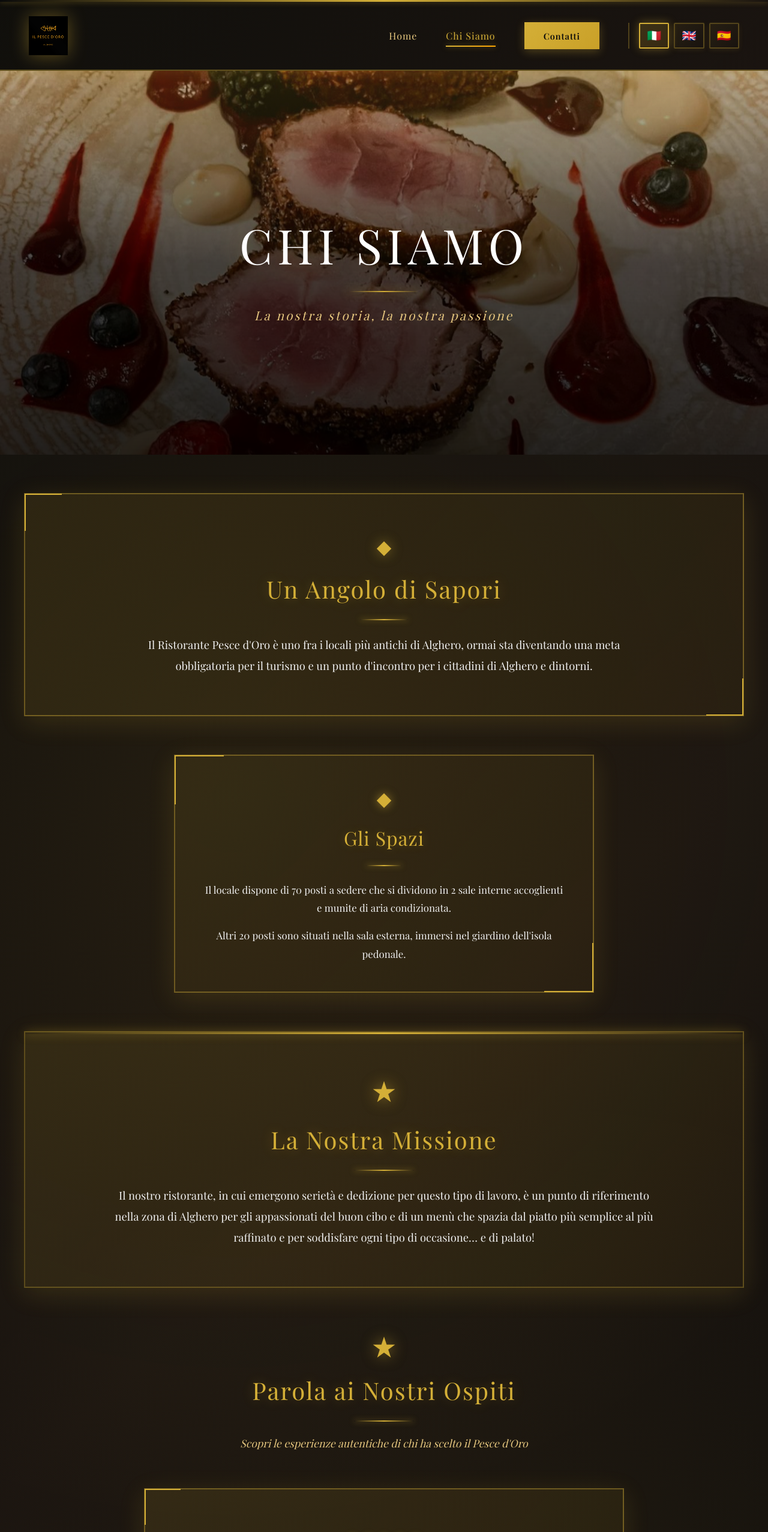
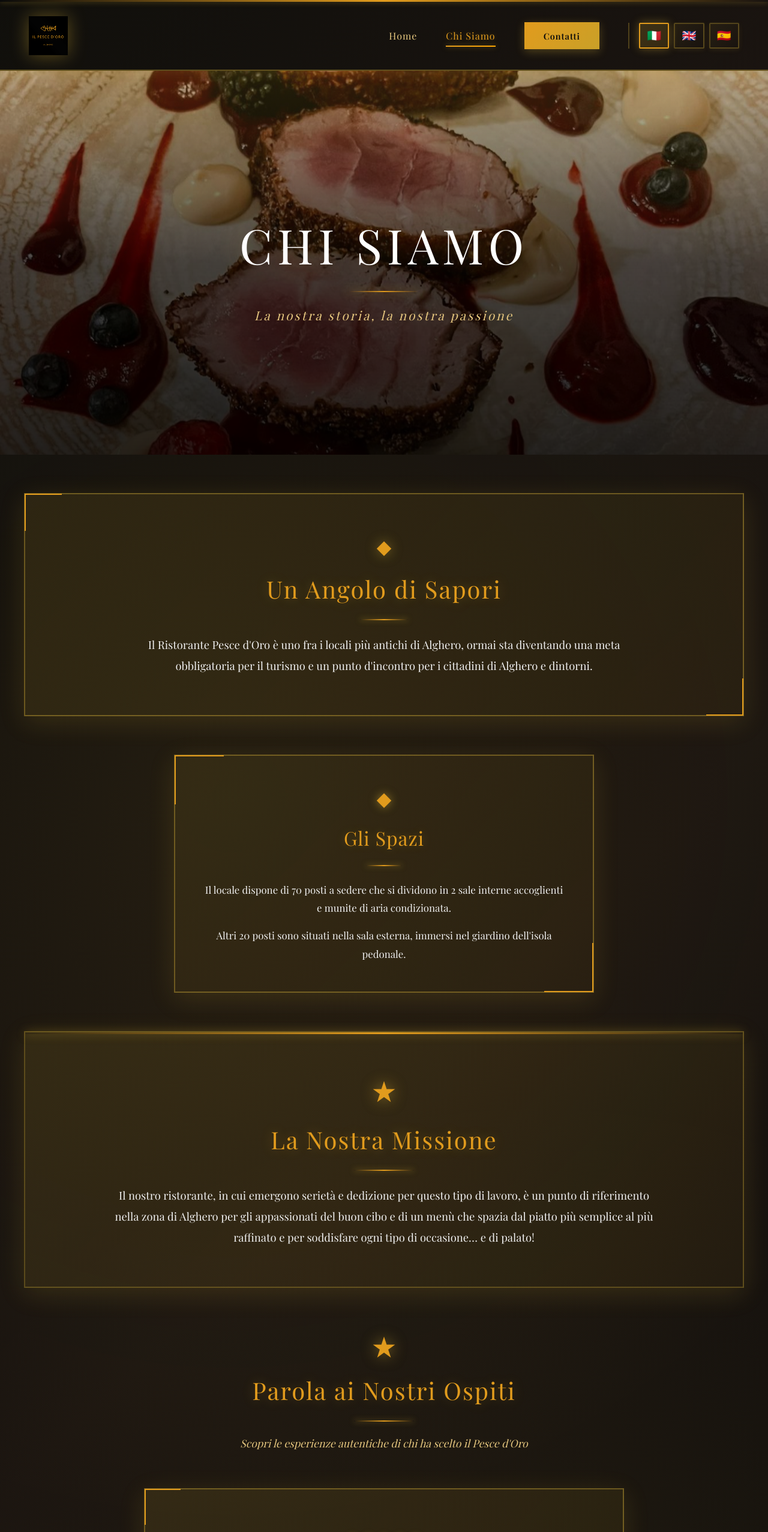
Before and after one commit to gianlucanied/pesce-doro-project, a Vue app: page /about in a window 1280 px wide. Shown: the top 2554 px of the page at 60% size. Built offline with nearby package versions, Linux system fonts and the light colour scheme; a web font is replaced by a local one.

Commit message:
fix: color

```diff
--- a/src/App.vue
+++ b/src/App.vue
@@ -248,7 +248,7 @@ header {
 
 .header-ornament-top {
   height: 3px;
-  background: linear-gradient(90deg, transparent, #d4af37, transparent);
+  background: linear-gradient(90deg, transparent, #e19b1d, transparent);
   box-shadow: 0 0 10px rgba(212, 175, 55, 0.5);
 }
 
@@ -303,13 +303,13 @@ header {
   left: 0;
   width: 0;
   height: 2px;
-  background: linear-gradient(90deg, #d4af37, #ffa500);
+  background: linear-gradient(90deg, #e19b1d, #ffa500);
   transition: width 0.3s ease;
   box-shadow: 0 0 8px rgba(212, 175, 55, 0.5);
 }
 
 .nav-link:hover {
-  color: #d4af37;
+  color: #e19b1d;
   text-shadow: 0 0 10px rgba(212, 175, 55, 0.3);
 }
 
@@ -318,7 +318,7 @@ header {
 }
 
 .nav-link.router-link-active {
-  color: #d4af37;
+  color: #e19b1d;
   text-shadow: 0 0 10px rgba(212, 175, 55, 0.3);
 }
 
@@ -327,7 +327,7 @@ header {
 }
 
 .btn-prenota {
-  background: linear-gradient(135deg, #d4af37, #c9a028);
+  background: linear-gradient(135deg, #e19b1d, #c9a028);
   color: #0a0a0a;
   padding: 0.8rem 2rem;
   border: none;
@@ -388,14 +388,14 @@ header {
 }
 
 .lang-btn:hover {
-  border-color: #d4af37;
+  border-color: #e19b1d;
   background: linear-gradient(135deg, rgba(212, 175, 55, 0.15), rgba(218, 165, 32, 0.1));
   transform: translateY(-2px);
   box-shadow: 0 4px 12px rgba(212, 175, 55, 0.25);
 }
 
 .lang-btn.active {
-  border-color: #d4af37;
+  border-color: #e19b1d;
   background: linear-gradient(135deg, rgba(212, 175, 55, 0.2), rgba(218, 165, 32, 0.15));
   box-shadow: 0 0 15px rgba(212, 175, 55, 0.4);
 }
@@ -428,15 +428,15 @@ header {
 
 .mobile-lang-btn:hover {
   background: linear-gradient(135deg, rgba(212, 175, 55, 0.1), transparent);
-  color: #d4af37;
+  color: #e19b1d;
   padding-left: 3.5rem;
   text-shadow: 0 0 8px rgba(212, 175, 55, 0.3);
 }
 
 .mobile-lang-btn.active {
   background: linear-gradient(135deg, rgba(212, 175, 55, 0.15), rgba(218, 165, 32, 0.08));
-  color: #d4af37;
-  border-left: 4px solid #d4af37;
+  color: #e19b1d;
+  border-left: 4px solid #e19b1d;
   box-shadow: inset 0 0 15px rgba(212, 175, 55, 0.2);
 }
 
@@ -454,7 +454,7 @@ header {
 .mobile-menu-btn span {
   width: 28px;
   height: 2px;
-  background: linear-gradient(90deg, #d4af37, #ffa500);
+  background: linear-gradient(90deg, #e19b1d, #ffa500);
   transition: all 0.3s ease;
   box-shadow: 0 0 5px rgba(212, 175, 55, 0.4);
 }
@@ -499,15 +499,15 @@ header {
 
 .mobile-nav-link:hover {
   background: linear-gradient(135deg, rgba(212, 175, 55, 0.1), transparent);
-  color: #d4af37;
+  color: #e19b1d;
   padding-left: 3.5rem;
   text-shadow: 0 0 8px rgba(212, 175, 55, 0.3);
 }
 
 .mobile-nav-link.router-link-active {
   background: linear-gradient(135deg, rgba(212, 175, 55, 0.15), rgba(218, 165, 32, 0.08));
-  color: #d4af37;
-  border-left: 4px solid #d4af37;
+  color: #e19b1d;
+  border-left: 4px solid #e19b1d;
 }
 
 /* ==================== MAIN ==================== */
@@ -540,7 +540,7 @@ footer::before {
 
 .footer-ornament {
   text-align: center;
-  color: #d4af37;
+  color: #e19b1d;
   font-size: 2rem;
   padding: 2rem 0 1rem;
   opacity: 1;
@@ -585,7 +585,7 @@ footer::before {
 .footer-divider {
   width: 100px;
   height: 2px;
-  background: linear-gradient(90deg, transparent, #d4af37, transparent);
+  background: linear-gradient(90deg, transparent, #e19b1d, transparent);
   margin: 2rem auto 3rem;
   box-shadow: 0 0 10px rgba(212, 175, 55, 0.5);
 }
@@ -601,7 +601,7 @@ footer::before {
 }
 
 .footer-column h4 {
-  color: #d4af37;
+  color: #e19b1d;
   font-size: 0.95rem;
   margin-bottom: 1rem;
   font-weight: 600;
@@ -612,7 +612,7 @@ footer::before {
 .column-divider {
   width: 40px;
   height: 2px;
-  background: linear-gradient(90deg, #d4af37, transparent);
+  background: linear-gradient(90deg, #e19b1d, transparent);
   margin-bottom: 1.2rem;
   box-shadow: 0 0 8px rgba(212, 175, 55, 0.4);
 }
@@ -629,7 +629,7 @@ footer::before {
 }
 
 .footer-column a:hover {
-  color: #d4af37;
+  color: #e19b1d;
   padding-left: 8px;
   text-shadow: 0 0 8px rgba(212, 175, 55, 0.3);
 }
@@ -647,7 +647,7 @@ footer::before {
 }
 
 .footer-column .closed {
-  color: #d4af37;
+  color: #e19b1d;
   font-style: italic;
   margin-top: 0.8rem;
   font-size: 0.85rem;
@@ -666,7 +666,7 @@ footer::before {
 }
 
 .social-link {
-  color: #d4af37;
+  color: #e19b1d;
   width: 38px;
   height: 38px;
   display: flex;
@@ -686,13 +686,13 @@ footer::before {
   left: 0;
   right: 0;
   bottom: 0;
-  background: linear-gradient(135deg, #d4af37, #c9a028);
+  background: linear-gradient(135deg, #e19b1d, #c9a028);
   transform: scale(0);
   transition: transform 0.3s ease;
 }
 
 .social-link:hover {
-  border-color: #d4af37;
+  border-color: #e19b1d;
   box-shadow: 0 4px 15px rgba(212, 175, 55, 0.4);
 }
 
--- a/src/views/AboutView.vue
+++ b/src/views/AboutView.vue
@@ -385,7 +385,7 @@ onMounted(() => {
 }
 
 .ornament {
-  color: #d4af37;
+  color: #e19b1d;
   font-size: 3rem;
   margin-bottom: 1rem;
   opacity: 1;
@@ -407,7 +407,7 @@ onMounted(() => {
 .title-divider {
   width: 120px;
   height: 2px;
-  background: linear-gradient(90deg, transparent, #d4af37, transparent);
+  background: linear-gradient(90deg, transparent, #e19b1d, transparent);
   margin: 1.5rem auto;
   box-shadow: 0 0 15px rgba(212, 175, 55, 0.6);
 }
@@ -465,7 +465,7 @@ onMounted(() => {
   position: absolute;
   width: 60px;
   height: 60px;
-  border: 2px solid #d4af37;
+  border: 2px solid #e19b1d;
 }
 
 .intro-card::before {
@@ -483,7 +483,7 @@ onMounted(() => {
 }
 
 .card-ornament {
-  color: #d4af37;
+  color: #e19b1d;
   font-size: 2rem;
   margin-bottom: 1.5rem;
   opacity: 1;
@@ -493,7 +493,7 @@ onMounted(() => {
 .intro-card h2 {
   font-family: 'Playfair Display', Georgia, serif;
   font-size: 2.5rem;
-  color: #d4af37;
+  color: #e19b1d;
   font-weight: 400;
   margin-bottom: 1.5rem;
   letter-spacing: 2px;
@@ -503,7 +503,7 @@ onMounted(() => {
 .text-divider {
   width: 80px;
   height: 2px;
-  background: linear-gradient(90deg, transparent, #d4af37, transparent);
+  background: linear-gradient(90deg, transparent, #e19b1d, transparent);
   margin: 1.5rem auto;
   box-shadow: 0 0 10px rgba(212, 175, 55, 0.5);
 }
@@ -544,8 +544,8 @@ onMounted(() => {
   left: -1px;
   width: 80px;
   height: 80px;
-  border-top: 2px solid #d4af37;
-  border-left: 2px solid #d4af37;
+  border-top: 2px solid #e19b1d;
+  border-left: 2px solid #e19b1d;
 }
 
 .story-block-centered::after {
@@ -555,12 +555,12 @@ onMounted(() => {
   right: -1px;
   width: 80px;
   height: 80px;
-  border-bottom: 2px solid #d4af37;
-  border-right: 2px solid #d4af37;
+  border-bottom: 2px solid #e19b1d;
+  border-right: 2px solid #e19b1d;
 }
 
 .block-number-centered {
-  color: #d4af37;
+  color: #e19b1d;
   font-size: 2rem;
   margin-bottom: 1.5rem;
   opacity: 1;
@@ -570,7 +570,7 @@ onMounted(() => {
 .story-block-centered h3 {
   font-family: 'Playfair Display', Georgia, serif;
   font-size: 2rem;
-  color: #d4af37;
+  color: #e19b1d;
   font-weight: 400;
   margin-bottom: 1.5rem;
   letter-spacing: 1px;
@@ -580,7 +580,7 @@ onMounted(() => {
 .block-divider {
   width: 60px;
   height: 2px;
-  background: linear-gradient(90deg, transparent, #d4af37, transparent);
+  background: linear-gradient(90deg, transparent, #e19b1d, transparent);
   margin: 1.5rem auto;
   box-shadow: 0 0 10px rgba(212, 175, 55, 0.5);
 }
@@ -598,7 +598,7 @@ onMounted(() => {
 }
 
 .story-block-centered :deep(strong) {
-  color: #d4af37;
+  color: #e19b1d;
   font-weight: 500;
   text-shadow: 0 0 10px rgba(212, 175, 55, 0.3);
 }
@@ -626,12 +626,12 @@ onMounted(() => {
   left: 0;
   right: 0;
   height: 3px;
-  background: linear-gradient(90deg, transparent, #d4af37, transparent);
+  background: linear-gradient(90deg, transparent, #e19b1d, transparent);
   box-shadow: 0 0 15px rgba(212, 175, 55, 0.6);
 }
 
 .mission-icon {
-  color: #d4af37;
+  color: #e19b1d;
   font-size: 3rem;
   margin-bottom: 1.5rem;
   opacity: 1;
@@ -641,7 +641,7 @@ onMounted(() => {
 .mission-content h3 {
   font-family: 'Playfair Display', Georgia, serif;
   font-size: 2.5rem;
-  color: #d4af37;
+  color: #e19b1d;
   font-weight: 400;
   margin-bottom: 1.5rem;
   letter-spacing: 2px;
@@ -651,7 +651,7 @@ onMounted(() => {
 .mission-divider {
   width: 100px;
   height: 2px;
-  background: linear-gradient(90deg, transparent, #d4af37, transparent);
+  background: linear-gradient(90deg, transparent, #e19b1d, transparent);
   margin: 1.5rem auto;
   box-shadow: 0 0 10px rgba(212, 175, 55, 0.5);
 }
@@ -686,7 +686,7 @@ onMounted(() => {
 
 .feature-item:hover {
   transform: translateY(-8px);
-  border-color: #d4af37;
+  border-color: #e19b1d;
   box-shadow: 0 15px 40px rgba(212, 175, 55, 0.25);
   background: linear-gradient(135deg, rgba(212, 175, 55, 0.15), rgba(218, 165, 32, 0.08));
 }
@@ -699,7 +699,7 @@ onMounted(() => {
 
 .feature-item h4 {
   font-family: 'Playfair Display', Georgia, serif;
-  color: #d4af37;
+  color: #e19b1d;
   font-size: 1.4rem;
   margin-bottom: 0.8rem;
   font-weight: 500;
@@ -727,7 +727,7 @@ onMounted(() => {
 }
 
 .intro-ornament {
-  color: #d4af37;
+  color: #e19b1d;
   font-size: 3rem;
   margin-bottom: 1rem;
   opacity: 1;
@@ -737,7 +737,7 @@ onMounted(() => {
 .reviews-intro h3 {
   font-family: 'Playfair Display', Georgia, serif;
   font-size: 2.5rem;
-  color: #d4af37;
+  color: #e19b1d;
   font-weight: 400;
   margin-bottom: 1rem;
   letter-spacing: 2px;
@@ -747,7 +747,7 @@ onMounted(() => {
 .intro-line {
   width: 100px;
   height: 2px;
-  background: linear-gradient(90deg, transparent, #d4af37, transparent);
+  background: linear-gradient(90deg, transparent, #e19b1d, transparent);
   margin: 1.5rem auto;
   box-shadow: 0 0 10px rgba(212, 175, 55, 0.5);
 }
@@ -770,7 +770,7 @@ onMounted(() => {
 .carousel-nav {
   background: linear-gradient(135deg, rgba(212, 175, 55, 0.15), rgba(218, 165, 32, 0.1));
   border: 2px solid rgba(212, 175, 55, 0.4);
-  color: #d4af37;
+  color: #e19b1d;
   width: 50px;
   height: 50px;
   border-radius: 50%;
@@ -791,7 +791,7 @@ onMounted(() => {
 
 .carousel-nav:hover {
   background: linear-gradient(135deg, rgba(212, 175, 55, 0.25), rgba(218, 165, 32, 0.15));
-  border-color: #d4af37;
+  border-color: #e19b1d;
   transform: scale(1.1);
   box-shadow: 0 5px 20px rgba(212, 175, 55, 0.4);
 }
@@ -820,7 +820,7 @@ onMounted(() => {
   position: absolute;
   width: 60px;
   height: 60px;
-  border: 2px solid #d4af37;
+  border: 2px solid #e19b1d;
 }
 
 .showcase-border-tl {
@@ -849,7 +849,7 @@ onMounted(() => {
 }
 
 .star-icon {
-  color: #d4af37;
+  color: #e19b1d;
   font-size: 1.5rem;
   text-shadow: 0 0 10px rgba(212, 175, 55, 0.5);
 }
@@ -902,13 +902,13 @@ onMounted(() => {
 .author-line {
   width: 60px;
   height: 2px;
-  background: linear-gradient(90deg, transparent, #d4af37, transparent);
+  background: linear-gradient(90deg, transparent, #e19b1d, transparent);
   margin: 0 auto 1rem;
   box-shadow: 0 0 8px rgba(212, 175, 55, 0.5);
 }
 
 .author-name {
-  color: #d4af37;
+  color: #e19b1d;
   font-size: 1.1rem;
   font-weight: 500;
   margin-bottom: 0.3rem;
@@ -947,8 +947,8 @@ onMounted(() => {
 }
 
 .pagination-dot.active {
-  background: #d4af37;
-  border-color: #d4af37;
+  background: #e19b1d;
+  border-color: #e19b1d;
   transform: scale(1.3);
   box-shadow: 0 0 15px rgba(212, 175, 55, 0.6);
 }
@@ -968,7 +968,7 @@ onMounted(() => {
 }
 
 .stat-score {
-  color: #d4af37;
+  color: #e19b1d;
   font-weight: 600;
   font-size: 1.2rem;
   text-shadow: 0 0 10px rgba(212, 175, 55, 0.3);
@@ -979,7 +979,7 @@ onMounted(() => {
 }
 
 .tripadvisor-cta {
-  color: #d4af37;
+  color: #e19b1d;
   text-decoration: none;
   font-size: 1rem;
   font-weight: 300;
@@ -997,7 +997,7 @@ onMounted(() => {
   transform: translateX(-50%);
   width: 0;
   height: 1px;
-  background: #d4af37;
+  background: #e19b1d;
   transition: width 0.3s ease;
   box-shadow: 0 0 8px rgba(212, 175, 55, 0.5);
 }
@@ -1050,7 +1050,7 @@ onMounted(() => {
 }
 
 .cta-ornament {
-  color: #d4af37;
+  color: #e19b1d;
   font-size: 2rem;
   margin-bottom: 1.5rem;
   opacity: 1;
@@ -1060,7 +1060,7 @@ onMounted(() => {
 .cta-section h3 {
   font-family: 'Playfair Display', Georgia, serif;
   font-size: 2.5rem;
-  color: #d4af37;
+  color: #e19b1d;
   font-weight: 400;
   margin-bottom: 1rem;
   letter-spacing: 2px;
@@ -1076,7 +1076,7 @@ onMounted(() => {
 
 .cta-button {
   display: inline-block;
-  background: linear-gradient(135deg, #d4af37, #c9a028);
+  background: linear-gradient(135deg, #e19b1d, #c9a028);
   color: #0a0a0a;
   padding: 1rem 3rem;
   text-decoration: none;
--- a/src/views/Contacts.vue
+++ b/src/views/Contacts.vue
@@ -381,7 +381,7 @@ const startHeroImageSlide = () => {
 }
 
 .ornament {
-  color: #d4af37;
+  color: #e19b1d;
   font-size: 2.5rem;
   margin-bottom: 1rem;
   opacity: 0;
@@ -402,7 +402,7 @@ const startHeroImageSlide = () => {
   font-family: 'Playfair Display', Georgia, serif;
   font-size: clamp(3rem, 6vw, 5rem);
   font-weight: 400;
-  color: #d4af37;
+  color: #e19b1d;
   margin-bottom: 1rem;
   letter-spacing: 3px;
   text-shadow:
@@ -416,7 +416,7 @@ const startHeroImageSlide = () => {
 .title-divider {
   width: 120px;
   height: 2px;
-  background: linear-gradient(90deg, transparent, #d4af37, transparent);
+  background: linear-gradient(90deg, transparent, #e19b1d, transparent);
   margin: 1.5rem auto;
   opacity: 0;
   animation: expandLine 1s ease-out 0.7s forwards;
@@ -497,14 +497,14 @@ const startHeroImageSlide = () => {
 }
 
 .info-card:hover {
-  border-color: #d4af37;
+  border-color: #e19b1d;
   transform: translateY(-5px);
   box-shadow: 0 12px 40px rgba(212, 175, 55, 0.25);
   background: linear-gradient(135deg, rgba(212, 175, 55, 0.15), rgba(218, 165, 32, 0.08));
 }
 
 .card-icon {
-  color: #d4af37;
+  color: #e19b1d;
   margin-bottom: 1.5rem;
   display: flex;
   justify-content: center;
@@ -512,13 +512,13 @@ const startHeroImageSlide = () => {
 }
 
 .card-icon svg {
-  color: #d4af37;
+  color: #e19b1d;
 }
 
 .info-card h2 {
   font-family: 'Playfair Display', Georgia, serif;
   font-size: 2rem;
-  color: #d4af37;
+  color: #e19b1d;
   font-weight: 500;
   margin-bottom: 1rem;
   letter-spacing: 1px;
@@ -528,7 +528,7 @@ const startHeroImageSlide = () => {
 .card-divider {
   width: 50px;
   height: 2px;
-  background: linear-gradient(90deg, transparent, #d4af37, transparent);
+  background: linear-gradient(90deg, transparent, #e19b1d, transparent);
   margin-bottom: 2rem;
   box-shadow: 0 0 10px rgba(212, 175, 55, 0.5);
 }
@@ -551,7 +551,7 @@ const startHeroImageSlide = () => {
 }
 
 .contact-link {
-  color: #d4af37;
+  color: #e19b1d;
   text-decoration: none;
   font-size: 1.3rem;
   font-weight: 400;
@@ -573,7 +573,7 @@ const startHeroImageSlide = () => {
 }
 
 .closure-day {
-  color: #d4af37;
+  color: #e19b1d;
   font-weight: 500;
   text-shadow: 0 0 8px rgba(212, 175, 55, 0.3);
 }
@@ -602,7 +602,7 @@ const startHeroImageSlide = () => {
   align-items: center;
   padding: 1rem;
   background: linear-gradient(135deg, rgba(212, 175, 55, 0.12), rgba(218, 165, 32, 0.06));
-  border-left: 3px solid #d4af37;
+  border-left: 3px solid #e19b1d;
   box-shadow: 0 2px 10px rgba(212, 175, 55, 0.1);
   transition: all 0.3s ease;
 }
@@ -620,7 +620,7 @@ const startHeroImageSlide = () => {
 }
 
 .slot-time {
-  color: #d4af37;
+  color: #e19b1d;
   font-size: 1.1rem;
   font-weight: 500;
   font-family: 'Courier New', monospace;
@@ -628,7 +628,7 @@ const startHeroImageSlide = () => {
 }
 
 .closed-notice {
-  color: #d4af37;
+  color: #e19b1d;
   font-size: 0.95rem;
   font-style: italic;
   text-align: center;
@@ -649,7 +649,7 @@ const startHeroImageSlide = () => {
 }
 
 .header-ornament {
-  color: #d4af37;
+  color: #e19b1d;
   font-size: 1.8rem;
   margin-bottom: 1rem;
   text-shadow: 0 0 20px rgba(212, 175, 55, 0.6);
@@ -658,7 +658,7 @@ const startHeroImageSlide = () => {
 .location-header h2 {
   font-family: 'Playfair Display', Georgia, serif;
   font-size: 2.5rem;
-  color: #d4af37;
+  color: #e19b1d;
   font-weight: 400;
   margin-bottom: 1rem;
   letter-spacing: 2px;
@@ -668,7 +668,7 @@ const startHeroImageSlide = () => {
 .header-divider {
   width: 80px;
   height: 2px;
-  background: linear-gradient(90deg, transparent, #d4af37, transparent);
+  background: linear-gradient(90deg, transparent, #e19b1d, transparent);
   margin: 0 auto;
   box-shadow: 0 0 10px rgba(212, 175, 55, 0.5);
 }
@@ -705,7 +705,7 @@ const startHeroImageSlide = () => {
 }
 
 .address-icon {
-  color: #d4af37;
+  color: #e19b1d;
   flex-shrink: 0;
   display: flex;
   align-items: flex-start;
@@ -713,12 +713,12 @@ const startHeroImageSlide = () => {
 }
 
 .address-icon svg {
-  color: #d4af37;
+  color: #e19b1d;
 }
 
 .address-content h3 {
   font-family: 'Playfair Display', Georgia, serif;
-  color: #d4af37;
+  color: #e19b1d;
   font-size: 1.3rem;
   font-weight: 500;
   margin-bottom: 0.8rem;
@@ -735,7 +735,7 @@ const startHeroImageSlide = () => {
 
 .address {
   font-size: 1.2rem;
-  color: #d4af37;
+  color: #e19b1d;
   font-weight: 400;
   text-shadow: 0 0 8px rgba(212, 175, 55, 0.2);
 }
@@ -804,7 +804,7 @@ const startHeroImageSlide = () => {
 
 .tradition-icon {
   font-size: 2.5rem;
-  color: #d4af37;
+  color: #e19b1d;
   margin-bottom: 1.5rem;
   text-shadow: 0 0 25px rgba(212, 175, 55, 0.6);
 }
@@ -812,7 +812,7 @@ const startHeroImageSlide = () => {
 .tradition-content h3 {
   font-family: 'Playfair Display', Georgia, serif;
   font-size: 2.5rem;
-  color: #d4af37;
+  color: #e19b1d;
   font-weight: 400;
   margin-bottom: 1.5rem;
   letter-spacing: 2px;
@@ -822,7 +822,7 @@ const startHeroImageSlide = () => {
 .tradition-divider {
   width: 80px;
   height: 2px;
-  background: linear-gradient(90deg, transparent, #d4af37, transparent);
+  background: linear-gradient(90deg, transparent, #e19b1d, transparent);
   margin: 1.5rem auto;
   box-shadow: 0 0 10px rgba(212, 175, 55, 0.5);
 }
@@ -848,7 +848,7 @@ const startHeroImageSlide = () => {
 }
 
 .cta-ornament {
-  color: #d4af37;
+  color: #e19b1d;
   font-size: 2rem;
   margin-bottom: 1.5rem;
   opacity: 1;
@@ -858,7 +858,7 @@ const startHeroImageSlide = () => {
 .cta-section h3 {
   font-family: 'Playfair Display', Georgia, serif;
   font-size: 2.5rem;
-  color: #d4af37;
+  color: #e19b1d;
   font-weight: 400;
   margin-bottom: 1rem;
   letter-spacing: 2px;
@@ -892,15 +892,15 @@ const startHeroImageSlide = () => {
 }
 
 .cta-button.primary {
-  background: linear-gradient(135deg, #d4af37, #c9a028);
+  background: linear-gradient(135deg, #e19b1d, #c9a028);
   color: #0a0a0a;
   box-shadow: 0 5px 20px rgba(212, 175, 55, 0.3);
 }
 
 .cta-button.secondary {
   background: transparent;
-  color: #d4af37;
-  border: 2px solid #d4af37;
+  color: #e19b1d;
+  border: 2px solid #e19b1d;
   box-shadow: 0 3px 15px rgba(212, 175, 55, 0.2);
 }
 
```
Also changed, not shown: src/views/HomeView.vue (+18 -18 lines).
